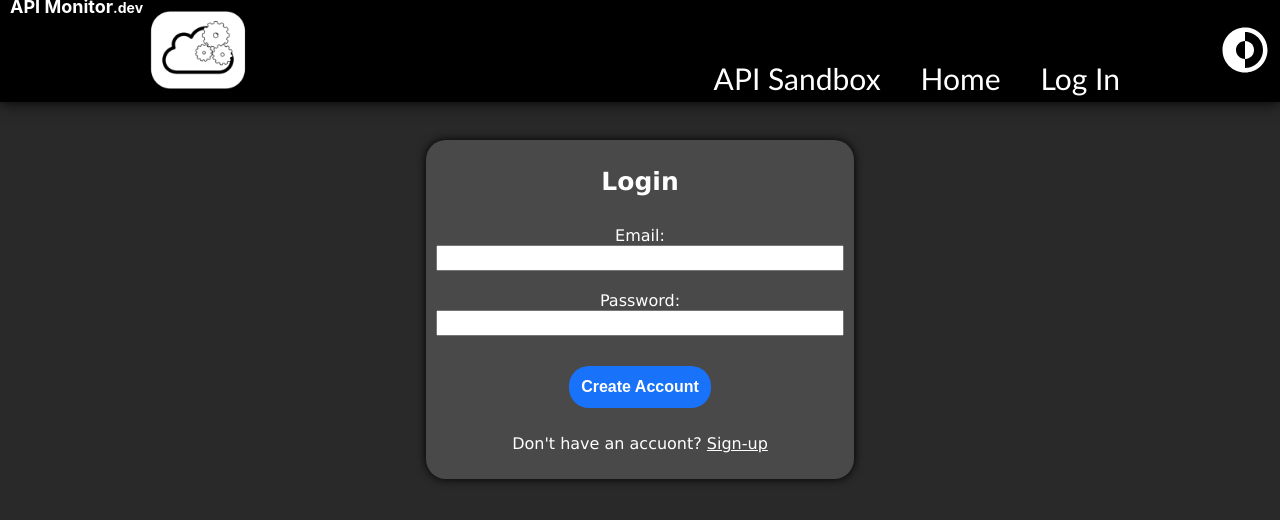
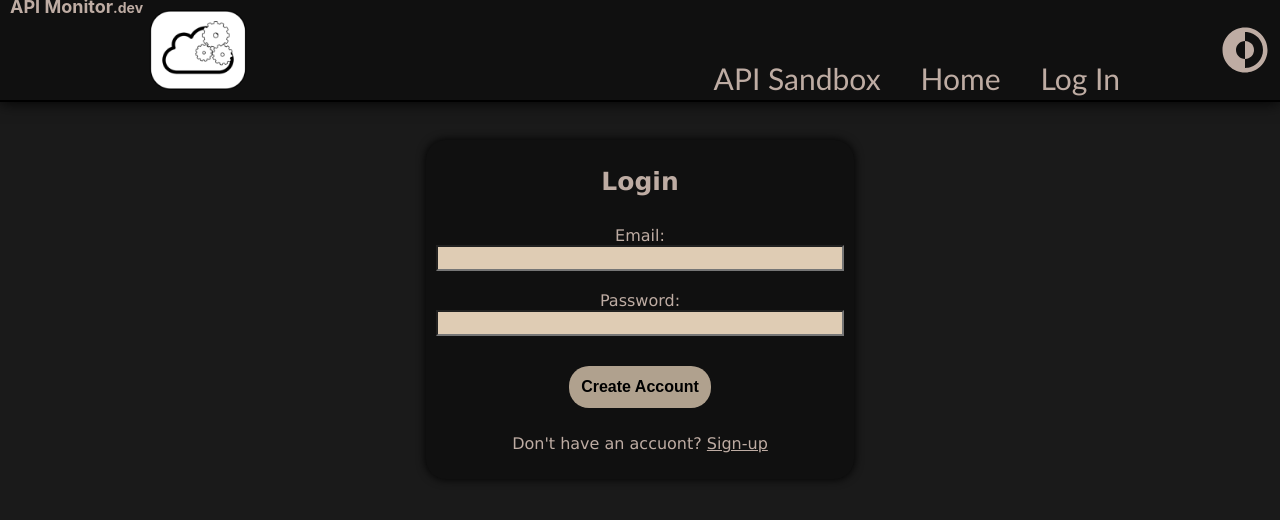
Before and after one commit to JoshBergman/Api-Monitor-Frontend, a React (Create React App) app: page /login in a window 1280 px wide. Shown: the top 520 px of the page. Built offline with nearby package versions, Linux system fonts and the light colour scheme.

Commit message:
Color revamping

```diff
--- a/src/App.css
+++ b/src/App.css
@@ -14,6 +14,14 @@
   max-width: 1000px;
 }
 
+input, select {
+  background-color: rgb(223, 204, 180);
+}
+
+.colorTesting {
+  color: rgb(206, 50, 50);
+}
+
 @media (max-width: 680px) {
   .widthControlContainer {
     width: 100%;
--- a/src/Components/Pages/ManageAccount.tsx
+++ b/src/Components/Pages/ManageAccount.tsx
@@ -103,7 +103,7 @@ export default function ManageAccount() {
                     <div className={styles.optionDiv} >
                         <Error enabled={delAccError} message={"Server error, try again later."} />
                         <h2 className={styles.label}>Delete Your Account</h2>
-                        <DoubleConfirmButton color="red" shortMessage='Delete Account' message='delete account and all associated information' clickFunction={deleteAccountHandler} />
+                        <DoubleConfirmButton color="#cd3232" shortMessage='Delete Account' message='delete account and all associated information' clickFunction={deleteAccountHandler} />
                     </div>
                 </React.Fragment>
             }
--- a/src/Components/UI/Resources/Button.module.css
+++ b/src/Components/UI/Resources/Button.module.css
@@ -1,6 +1,6 @@
 .button {
-    background-color: rgb(25, 115, 250);
-    color: white;
+    background-color: #b0a18e;
+    color: rgb(0, 0, 0);
 
     padding: 10px;
     border-radius: 20px;
@@ -13,8 +13,8 @@
 
 .button:hover {
     cursor: pointer;
-    background-color: lightblue;
-    color: black;
+    background-color: rgb(218, 209, 193);
+    color: rgb(255, 255, 255);
 }
 
 .darkButton {
--- a/src/Features/APILogic/addAPIToDB.ts
+++ b/src/Features/APILogic/addAPIToDB.ts
@@ -16,6 +16,10 @@ export const addAPIToDB = async (sid:string | undefined, newAPI:API) => {
     }).catch((err) => {
         console.error(err);
     });
+
+    if(addAPIResponse.error === true){
+        console.error(addAPIResponse);
+    }
 };
 
 export const rmAPIFromDB = async (sid:string | undefined, deleteTitle:string) => {
@@ -37,4 +41,8 @@ export const rmAPIFromDB = async (sid:string | undefined, deleteTitle:string) =>
     }).catch((err) => {
         console.error(err);
     });
+
+    if(rmAPIFromDB.error === true){
+        console.error(rmAPIFromDB);
+    }
 };
--- a/src/Features/StyleSlice.ts
+++ b/src/Features/StyleSlice.ts
@@ -16,7 +16,7 @@ const lightStyle: StyleState = {
     styles: {
         mainBackground: {backgroundColor: "#EFEFEF"},
         mutedBackground: {backgroundColor: "#E1E1E1"},
-        textColor: {color: "black"},
+        textColor: {color: "#151313"},
         pageBackground: {backgroundColor: "#D3D3D3"},
     },
     isDark: false
@@ -24,10 +24,10 @@ const lightStyle: StyleState = {
 
 const darkStyle: StyleState = {
     styles: {
-        mainBackground: {backgroundColor: "black"},
-        mutedBackground: {backgroundColor: "#494949"},
-        textColor: {color: "white"},
-        pageBackground: {backgroundColor: "#292929"},
+        mainBackground: {backgroundColor: "#101010"},
+        mutedBackground: {backgroundColor: "#101010"},
+        textColor: {color: "#BEACA3"},
+        pageBackground: {backgroundColor: "#1A1A1A"},
     },
     isDark: true
 }
```
